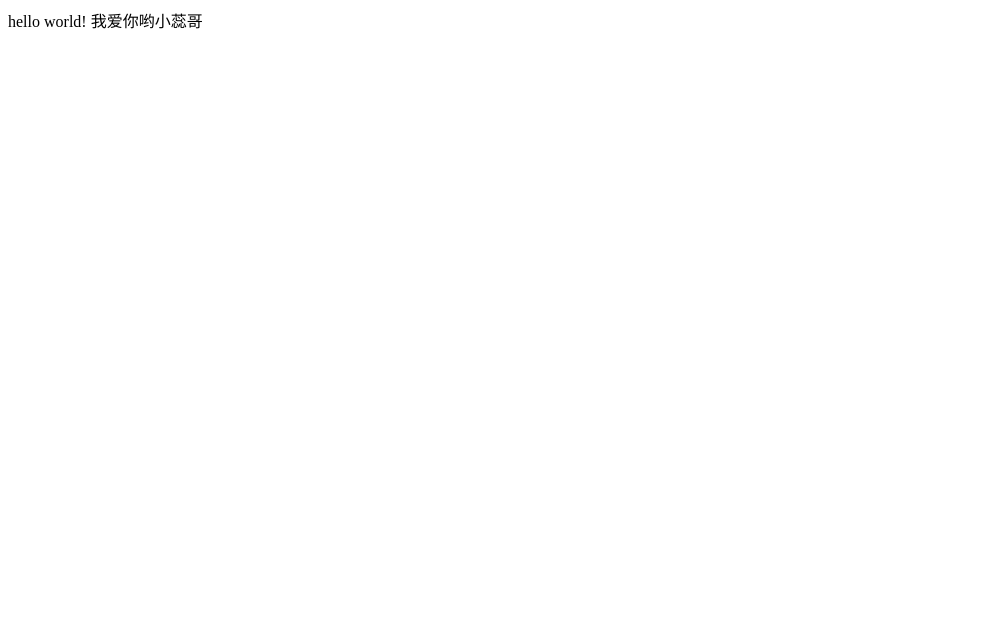
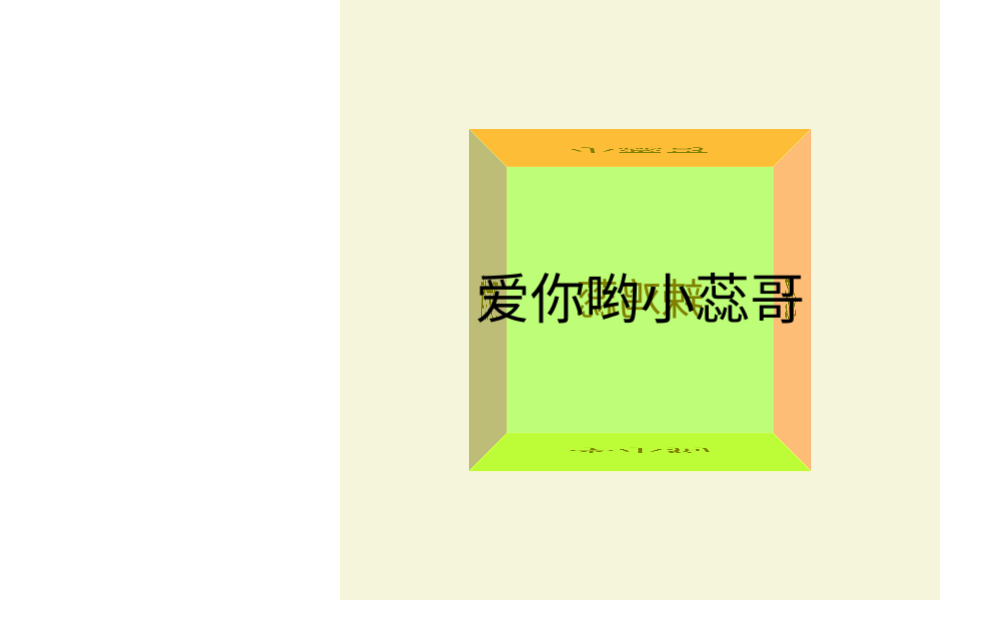
Before and after one commit to shmily257/shmily257.github.io, a plain HTML site: page index.html in a window 1280 px wide. Shown: the whole page, without its empty margins (0-995 px from the left). Drawn offline with Linux system fonts and the light colour scheme.

Commit message:
Update index.html

```diff
--- a/index.html
+++ b/index.html
@@ -1,2 +1,84 @@
-hello world!
-我爱你哟小蕊哥
+<!DOCTYPE html>
+<html>
+	<head>
+		<meta charset="utf-8">
+		<title></title>
+		<style type="text/css">
+			* {
+				margin: 0;
+				padding: 0;
+			}
+			ul li {
+				list-style: none;
+			}
+			.box {
+				width: 600px;
+				height: 600px;
+				background: #F5F5DC;
+				margin: 0 auto;
+				position: relative;
+				perspective: 1200px;
+			}
+			.box ul {
+				width: 300px;
+				height: 300px;
+				border: #F0F8FF 1px solid;
+				position: absolute;
+				left: 0;
+				right: 0;
+				top: 0;
+				bottom: 0;
+				margin: auto;
+				transform-style: preserve-3d;
+				transition: all 10s;
+			}
+			.box ul:hover {
+				transform: rotateX(360deg) rotateY(360deg);
+			}
+			.box ul li {
+				width: 300px;
+				height: 300px;
+				text-align: center;
+				line-height: 300px;
+				font-size: 48px;
+				position: absolute;
+			}
+			.box ul li:nth-child(1) {
+				background: rgba(255,0,0,.5);
+				transform: translateY(-150px) rotateX(90deg);
+			}
+			.box ul li:nth-child(2) {
+				background: rgba(0,255,0,.5);
+				transform: translateY(150px) rotateX(-90deg);
+			}
+			.box ul li:nth-child(3) {
+				background: rgba(0,0,255,.5);
+				transform: translateX(-150px) rotateY(-90deg);
+			}
+			.box ul li:nth-child(4) {
+				background: rgba(255,0,255,.5);
+				transform: translateX(150px) rotateY(90deg);
+			}
+			.box ul li:nth-child(5) {
+				background: rgba(255,255,0,.5);
+				transform: translateZ(150px);
+			}
+			.box ul li:nth-child(6) {
+				background: rgba(0,255,255,.5);
+				transform: translateZ(-150px) rotateY(180deg);
+			}
+		</style>
+	</head>
+	<body>
+		<div class="box">
+			<ul>
+				<li>小蕊哥</li>
+				<li>李小狗</li>
+				<li>李大狗</li>
+				<li>sb蕊</li>
+				<li>爱你哟小蕊哥</li>
+				<li>辣鸡蕊</li>
+			</ul>
+		</div>
+	</body>
+</html>
```
